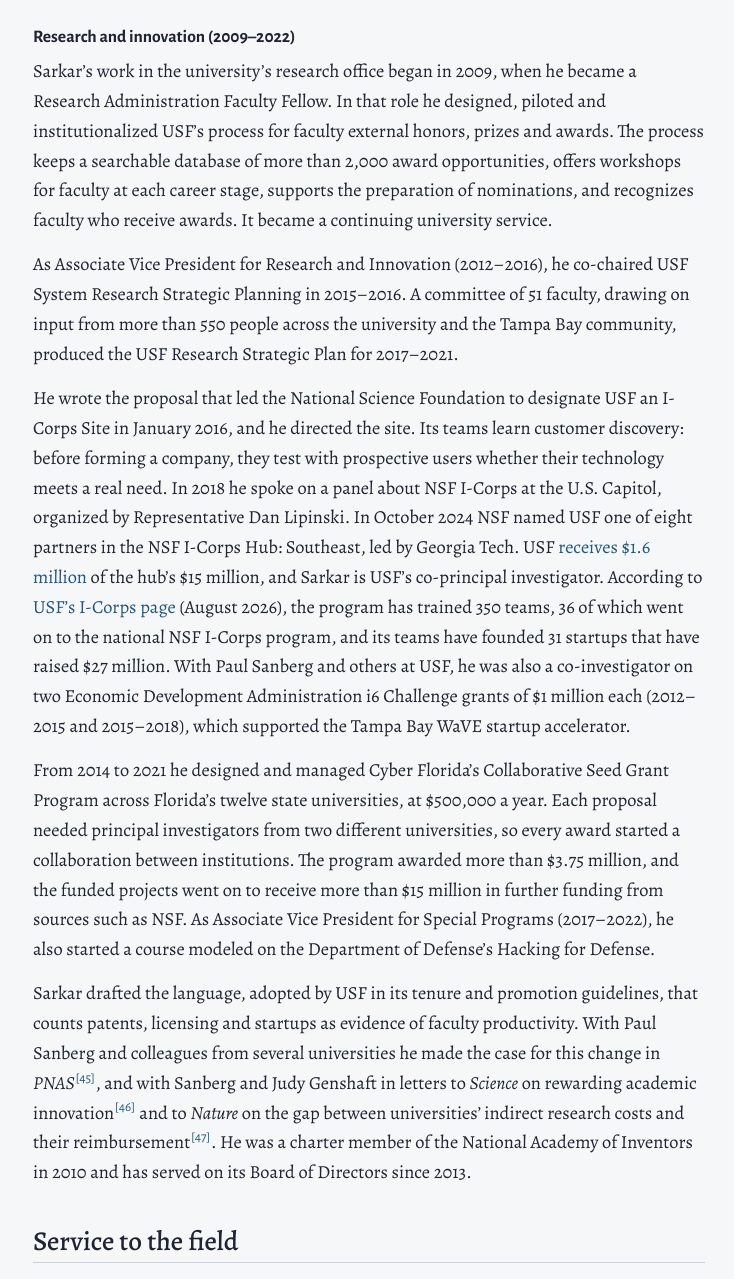
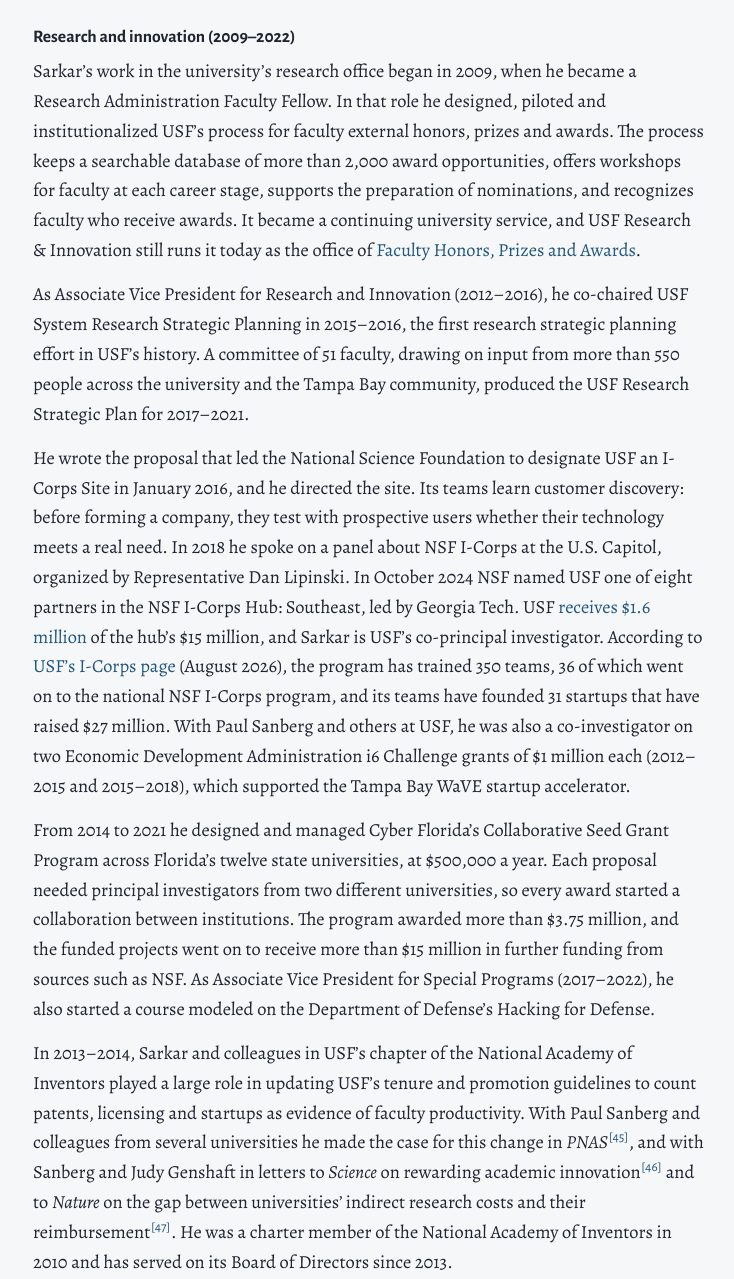
Before and after one commit to SudeepSarkar/sudeepsarkar.github.io, a plain HTML site: page index.html in a window 1280 px wide. Shown: the part 9490-10769 px from the top of the page, without its empty margins (227-961 px from the left). Drawn offline with nearby package versions, Linux system fonts and the light colour scheme.

Commit message:
Add files via upload

```diff
--- a/index.html
+++ b/index.html
@@ -343,16 +343,16 @@ footer{grid-column:2;max-width:42rem;margin-top:2.5rem;padding-top:.8rem;border-
 <h3 id="cse">Computer Science and Engineering (2016–2024)</h3>
 <p>As chair, Sarkar led a department of 34 tenure-track faculty and 14 instructors serving about 2,600 undergraduate and 300 graduate students. The department’s annual research expenditures doubled over five years, to $4.6 million. The department started a B.S. in Cybersecurity, now ABET-accredited with more than 650 students, and joint graduate programs including a Ph.D. in Big Data Analytics with the Muma College of Business. The 2022 Pathway to Computing program prepares students without a computing background for the M.S. in Computer Science. An initiative to increase the number of women in the undergraduate programs, supported by NCWIT, led to the department’s designation as a BRAID affiliate in 2020 and to a $500,000 gift from Northeastern University’s Center for Inclusive Computing. In this period he also co-founded the USF Institute for Artificial Intelligence + X, which he co-directs with Larry Hall.</p>
 <h3 id="innovation">Research and innovation (2009–2022)</h3>
-<p>Sarkar’s work in the university’s research office began in 2009, when he became a Research Administration Faculty Fellow. In that role he designed, piloted and institutionalized USF’s process for faculty external honors, prizes and awards. The process keeps a searchable database of more than 2,000 award opportunities, offers workshops for faculty at each career stage, supports the preparation of nominations, and recognizes faculty who receive awards. It became a continuing university service.</p>
-<p>As Associate Vice President for Research and Innovation (2012–2016), he co-chaired USF System Research Strategic Planning in 2015–2016. A committee of 51 faculty, drawing on input from more than 550 people across the university and the Tampa Bay community, produced the USF Research Strategic Plan for 2017–2021.</p>
+<p>Sarkar’s work in the university’s research office began in 2009, when he became a Research Administration Faculty Fellow. In that role he designed, piloted and institutionalized USF’s process for faculty external honors, prizes and awards. The process keeps a searchable database of more than 2,000 award opportunities, offers workshops for faculty at each career stage, supports the preparation of nominations, and recognizes faculty who receive awards. It became a continuing university service, and USF Research & Innovation still runs it today as the office of <a href="https://awards.research.usf.edu">Faculty Honors, Prizes and Awards</a>.</p>
+<p>As Associate Vice President for Research and Innovation (2012–2016), he co-chaired USF System Research Strategic Planning in 2015–2016, the first research strategic planning effort in USF’s history. A committee of 51 faculty, drawing on input from more than 550 people across the university and the Tampa Bay community, produced the USF Research Strategic Plan for 2017–2021.</p>
 <p>He wrote the proposal that led the National Science Foundation to designate USF an I-Corps Site in January 2016, and he directed the site. Its teams learn customer discovery: before forming a company, they test with prospective users whether their technology meets a real need. In 2018 he spoke on a panel about NSF I-Corps at the U.S. Capitol, organized by Representative Dan Lipinski. In October 2024 NSF named USF one of eight partners in the NSF I-Corps Hub: Southeast, led by Georgia Tech. USF <a href="https://www.usf.edu/news/2024/usf-to-accelerate-innovation-through-new-usf-designation.aspx">receives $1.6 million</a> of the hub’s $15 million, and Sarkar is USF’s co-principal investigator. According to <a href="https://www.usf.edu/research-innovation/innovation-enterprise/i-corps/index.aspx">USF’s I-Corps page</a> (August 2026), the program has trained 350 teams, 36 of which went on to the national NSF I-Corps program, and its teams have founded 31 startups that have raised $27 million. With Paul Sanberg and others at USF, he was also a co-investigator on two Economic Development Administration i6 Challenge grants of $1 million each (2012–2015 and 2015–2018), which supported the Tampa Bay WaVE startup accelerator.</p>
 <p>From 2014 to 2021 he designed and managed Cyber Florida’s Collaborative Seed Grant Program across Florida’s twelve state universities, at $500,000 a year. Each proposal needed principal investigators from two different universities, so every award started a collaboration between institutions. The program awarded more than $3.75 million, and the funded projects went on to receive more than $15 million in further funding from sources such as NSF. As Associate Vice President for Special Programs (2017–2022), he also started a course modeled on the Department of Defense’s Hacking for Defense.</p>
-<p>Sarkar drafted the language, adopted by USF in its tenure and promotion guidelines, that counts patents, licensing and startups as evidence of faculty productivity. With Paul Sanberg and colleagues from several universities he made the case for this change in <i>PNAS</i><sup class="cite"><a href="#ref-45" data-ref="45">[45]</a></sup>, and with Sanberg and Judy Genshaft in letters to <i>Science</i> on rewarding academic innovation<sup class="cite"><a href="#ref-46" data-ref="46">[46]</a></sup> and to <i>Nature</i> on the gap between universities’ indirect research costs and their reimbursement<sup class="cite"><a href="#ref-47" data-ref="47">[47]</a></sup>. He was a charter member of the National Academy of Inventors in 2010 and has served on its Board of Directors since 2013.</p>
+<p>In 2013–2014, Sarkar and colleagues in USF’s chapter of the National Academy of Inventors played a large role in updating USF’s tenure and promotion guidelines to count patents, licensing and startups as evidence of faculty productivity. With Paul Sanberg and colleagues from several universities he made the case for this change in <i>PNAS</i><sup class="cite"><a href="#ref-45" data-ref="45">[45]</a></sup>, and with Sanberg and Judy Genshaft in letters to <i>Science</i> on rewarding academic innovation<sup class="cite"><a href="#ref-46" data-ref="46">[46]</a></sup> and to <i>Nature</i> on the gap between universities’ indirect research costs and their reimbursement<sup class="cite"><a href="#ref-47" data-ref="47">[47]</a></sup>. He was a charter member of the National Academy of Inventors in 2010 and has served on its Board of Directors since 2013.</p>
 </section>
 
 <section id="service">
 <h2>Service to the field</h2>
-<p>As chair of the IEEE Computer Society’s Technical Committee on Pattern Analysis and Machine Intelligence (2010–2012), Sarkar led the community in writing charters for CVPR and ICCV, the committee’s two main conferences, and in updating the committee’s bylaws. As President of the IEEE Biometrics Council (2019–2020), he led the development of its strategic plan, including closer ties with sister organizations such as IAPR. He founded the workshop series on perceptual organization in computer vision, and he has served as an area chair for CVPR, ICCV and ECCV.</p>
+<p>As chair of the IEEE Computer Society’s Technical Committee on Pattern Analysis and Machine Intelligence (2010–2012), Sarkar led the community in writing charters for CVPR and ICCV, the committee’s two main conferences, and in updating the committee’s bylaws. As President of the IEEE Biometrics Council (2019–2020), he led the development of its strategic plan, including closer ties with sister organizations such as IAPR. He founded the workshop series on perceptual organization in computer vision. He has served as an area chair for CVPR, ICCV and ECCV, and as general co-chair of CVPR (2024), WACV (2013, 2017 and 2027), the IEEE Conference on Automatic Face and Gesture Recognition (2019), the IEEE Conference on Biometrics: Theory, Applications and Systems (2019), the IEEE International Joint Conference on Biometrics (2014) and ICVGIP (2023).</p>
 <div class="scroll"><table class="data">
 <thead><tr><th scope="col">Role</th><th scope="col">Years</th></tr></thead>
 <tbody>
@@ -369,6 +369,7 @@ footer{grid-column:2;max-width:42rem;margin-top:2.5rem;padding-top:.8rem;border-
 <tr><td>General Co-Chair, IEEE/CVF Conference on Computer Vision and Pattern Recognition (CVPR)</td><td>2024</td></tr>
 <tr><td>General Co-Chair, IEEE/CVF Winter Conference on Applications of Computer Vision (WACV)</td><td>2013, 2017, 2027</td></tr>
 <tr><td>General Co-Chair, IEEE Conference on Automatic Face and Gesture Recognition</td><td>2019</td></tr>
+<tr><td>General Co-Chair, IEEE Conference on Biometrics: Theory, Applications and Systems</td><td>2019</td></tr>
 <tr><td>General Co-Chair, IEEE International Joint Conference on Biometrics</td><td>2014</td></tr>
 <tr><td>General Co-Chair, Indian Conference on Computer Vision, Graphics and Image Processing</td><td>2023</td></tr>
 <tr><td>General Co-Chair, first and second workshops on Perceptual Organization in Computer Vision</td><td>1998, 1999</td></tr>
```
